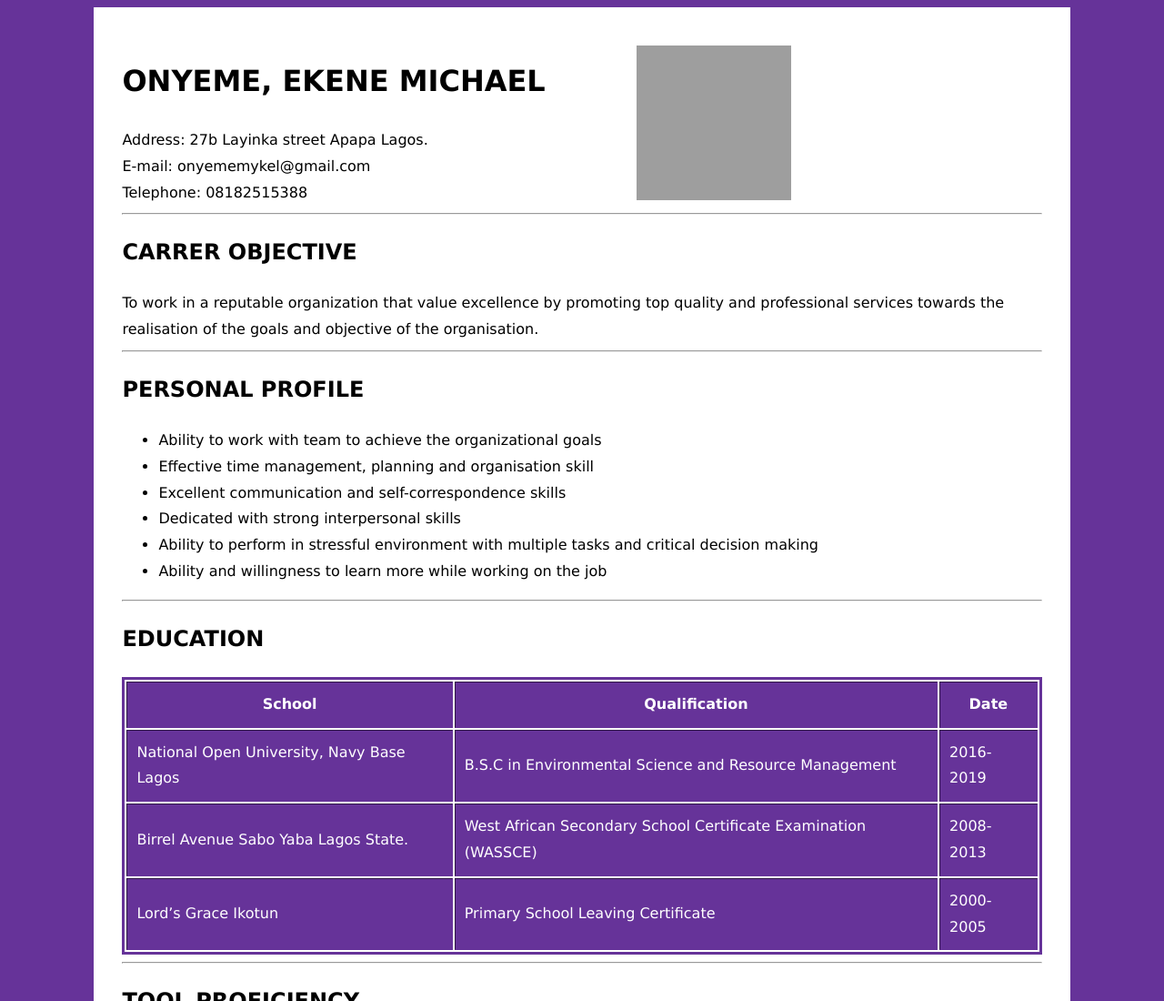
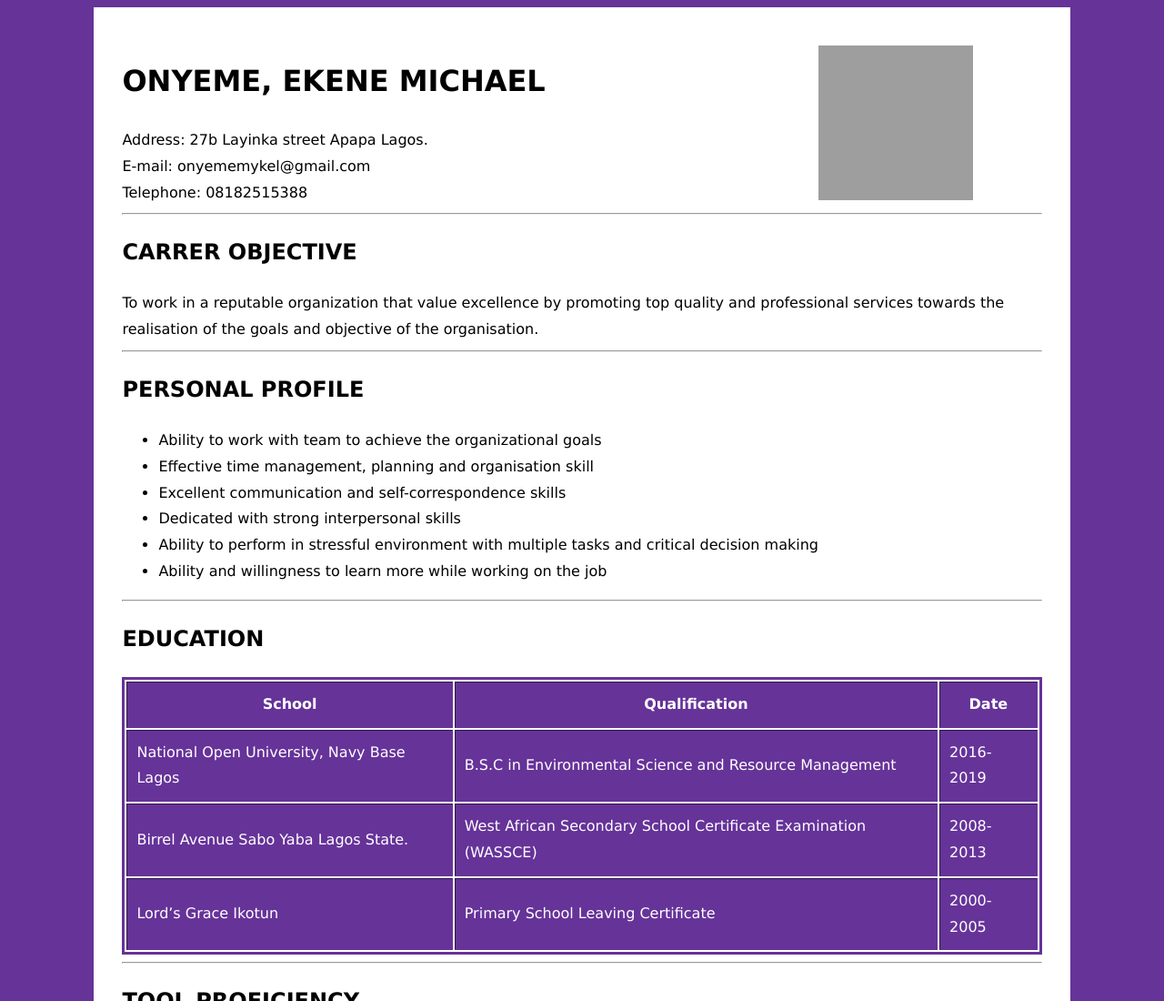
Before and after one commit to MYKEL7/MYKEL7.github.io, a plain HTML site: page index.html in a window 1280 px wide. Shown: the top 1100 px of the page at 91% size. Drawn offline with Linux system fonts and the light colour scheme; grey boxes are pictures that could not be loaded.

Commit message:
Revert "Update index.html"
This reverts commit 34c6c5376d9542b3a3fa75146924999cf47325af.

```diff
--- a/index.html
+++ b/index.html
@@ -16,7 +16,7 @@ body {background:#663399;}
 	line-height: 1.8;}
 
 img {position:absolute;
-     left:700px;
+     left:900px;
 	 top:50px}
 
 table{border: 3px solid #663399; color:white}
```
